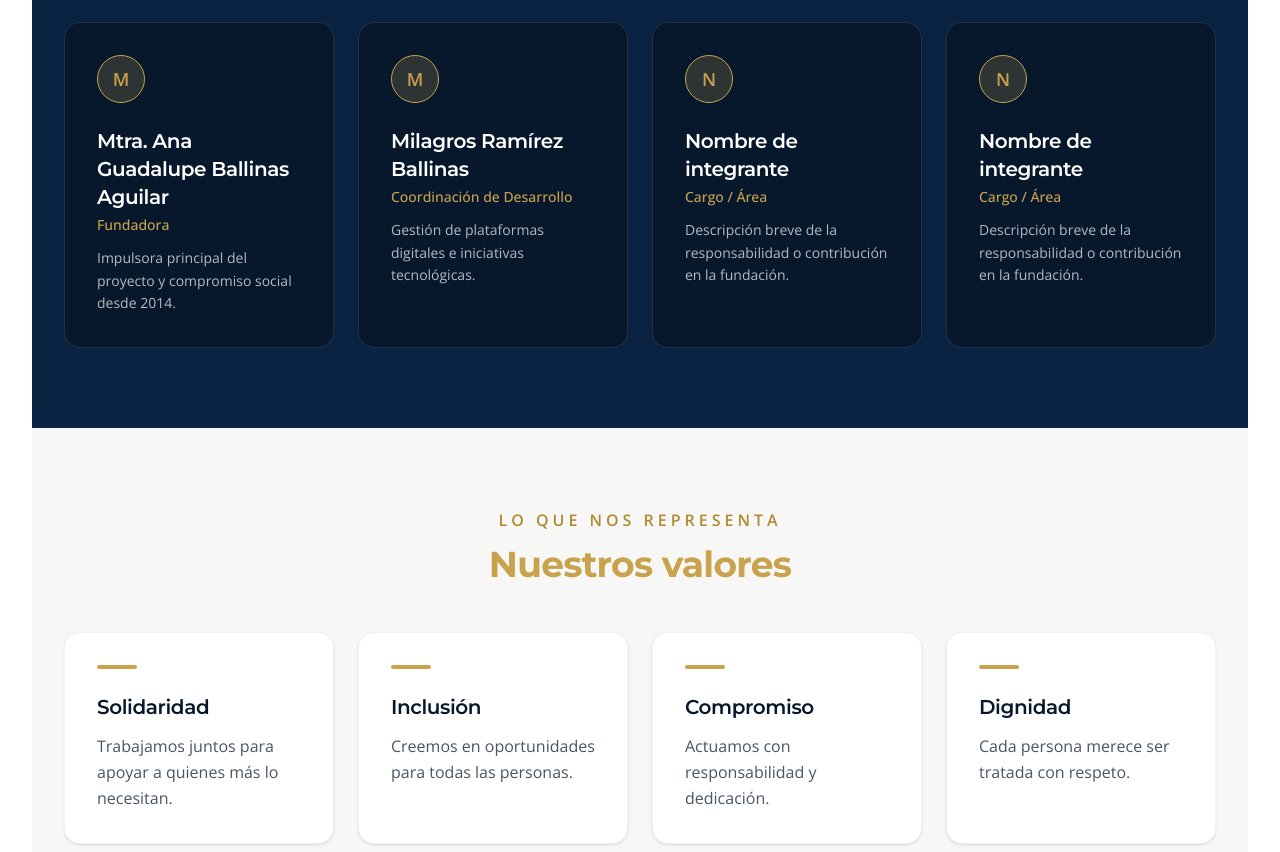
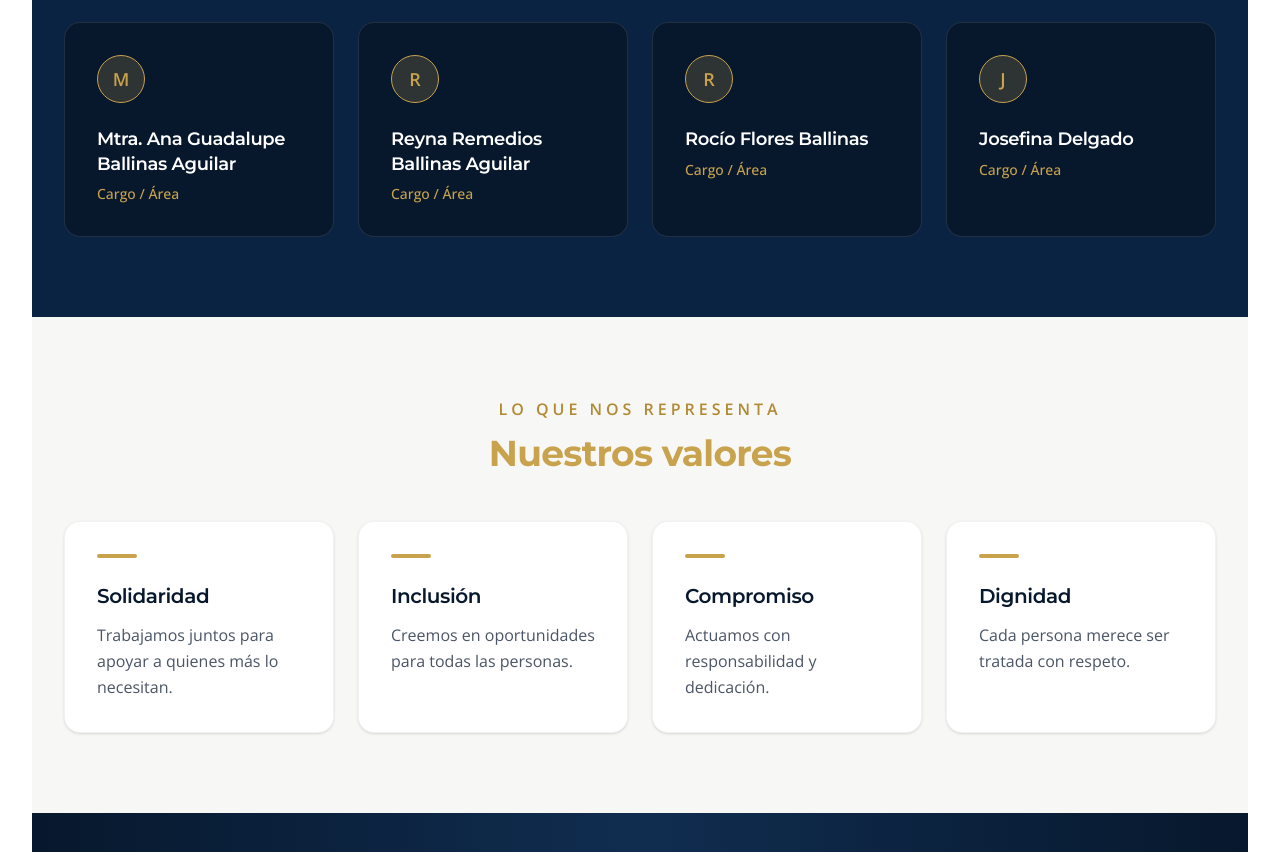
Before and after one commit to miliscodee/servicios-tech, a Next.js app: page /nosotros in a window 1280 px wide. Shown: the part 1900-2752 px from the top of the page. Built offline with nearby package versions, Linux system fonts and the light colour scheme.

Commit message:
feat: actualizar equipo con nombres de integrantes sin descripcion

```diff
--- a/app/nosotros/page.js
+++ b/app/nosotros/page.js
@@ -142,23 +142,19 @@ export default function Nosotros() {
             {[
               {
                 name: "Mtra. Ana Guadalupe Ballinas Aguilar",
-                role: "Fundadora",
-                description: "Impulsora principal del proyecto y compromiso social desde 2014.",
+                role: "Cargo / Área",
               },
               {
-                name: "Milagros Ramírez Ballinas",
-                role: "Coordinación de Desarrollo",
-                description: "Gestión de plataformas digitales e iniciativas tecnológicas.",
+                name: "Reyna Remedios Ballinas Aguilar",
+                role: "Cargo / Área",
               },
               {
-                name: "Nombre de integrante",
+                name: "Rocío Flores Ballinas",
                 role: "Cargo / Área",
-                description: "Descripción breve de la responsabilidad o contribución en la fundación.",
               },
               {
-                name: "Nombre de integrante",
+                name: "Josefina Delgado",
                 role: "Cargo / Área",
-                description: "Descripción breve de la responsabilidad o contribución en la fundación.",
               },
             ].map((member, idx) => (
               <div
@@ -169,9 +165,8 @@ export default function Nosotros() {
                   <div className="w-12 h-12 rounded-full bg-[#C8A24C]/20 border border-[#C8A24C] flex items-center justify-center mb-6 text-[#C8A24C] font-bold text-lg">
                     {member.name.charAt(0)}
                   </div>
-                  <h3 className="text-xl font-semibold mb-1 text-white">{member.name}</h3>
-                  <p className="text-[#C8A24C] text-sm font-medium mb-3">{member.role}</p>
-                  <p className="text-white/70 text-sm leading-relaxed">{member.description}</p>
+                  <h3 className="text-lg font-semibold mb-2 text-white leading-snug">{member.name}</h3>
+                  <p className="text-[#C8A24C] text-sm font-medium">{member.role}</p>
                 </div>
               </div>
             ))}
```
